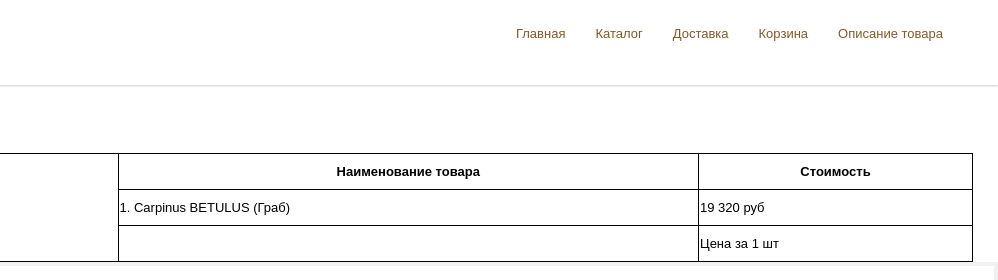
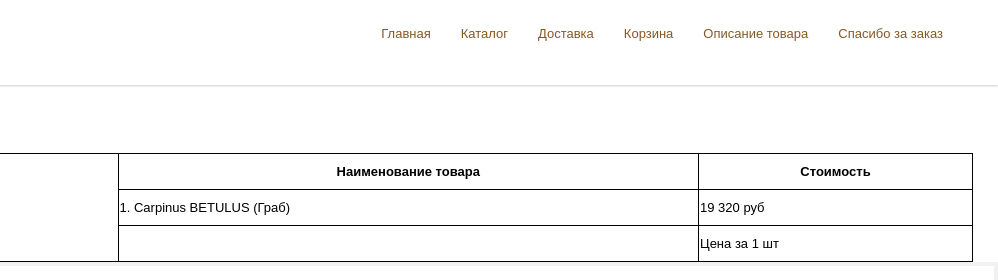
Before and after one commit to Yulia-Aleksseeva/Yulia-Aleksseeva.github.io, a plain HTML site: page card.html in a window 1280 px wide. Shown: the top 280 px of the page, 282-1280 px from the left. Drawn offline with Linux system fonts and the light colour scheme.

Commit message:
Update card.html

```diff
--- a/card.html
+++ b/card.html
@@ -18,6 +18,7 @@
           <li><a href='404.html'>Доставка</a></li>
           <li><a href="card.html">Корзина</a></li>
           <li><a href="product-card.html">Описание товара</a></li>
+          <li><a href="thank-you-page.html">Спасибо за заказ</a></li>
         </ul>
       </nav>
     </header>
```
